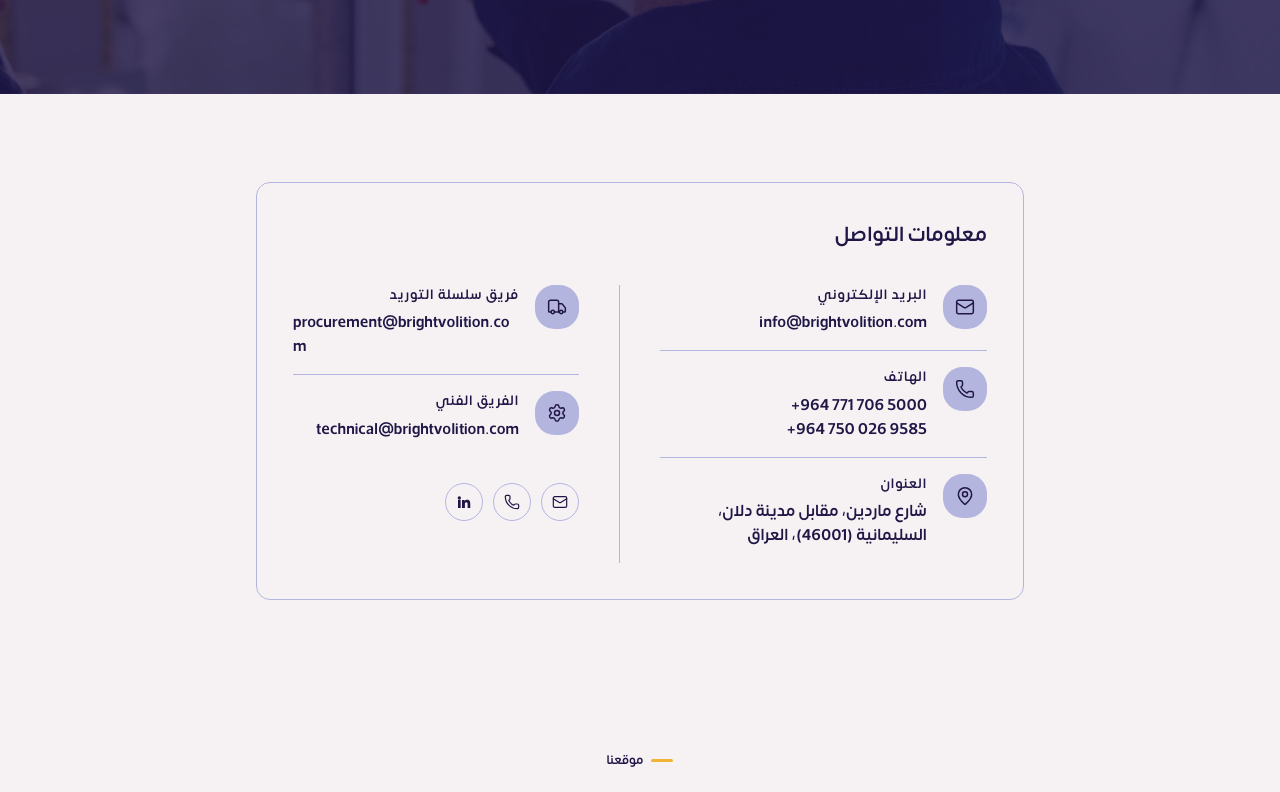
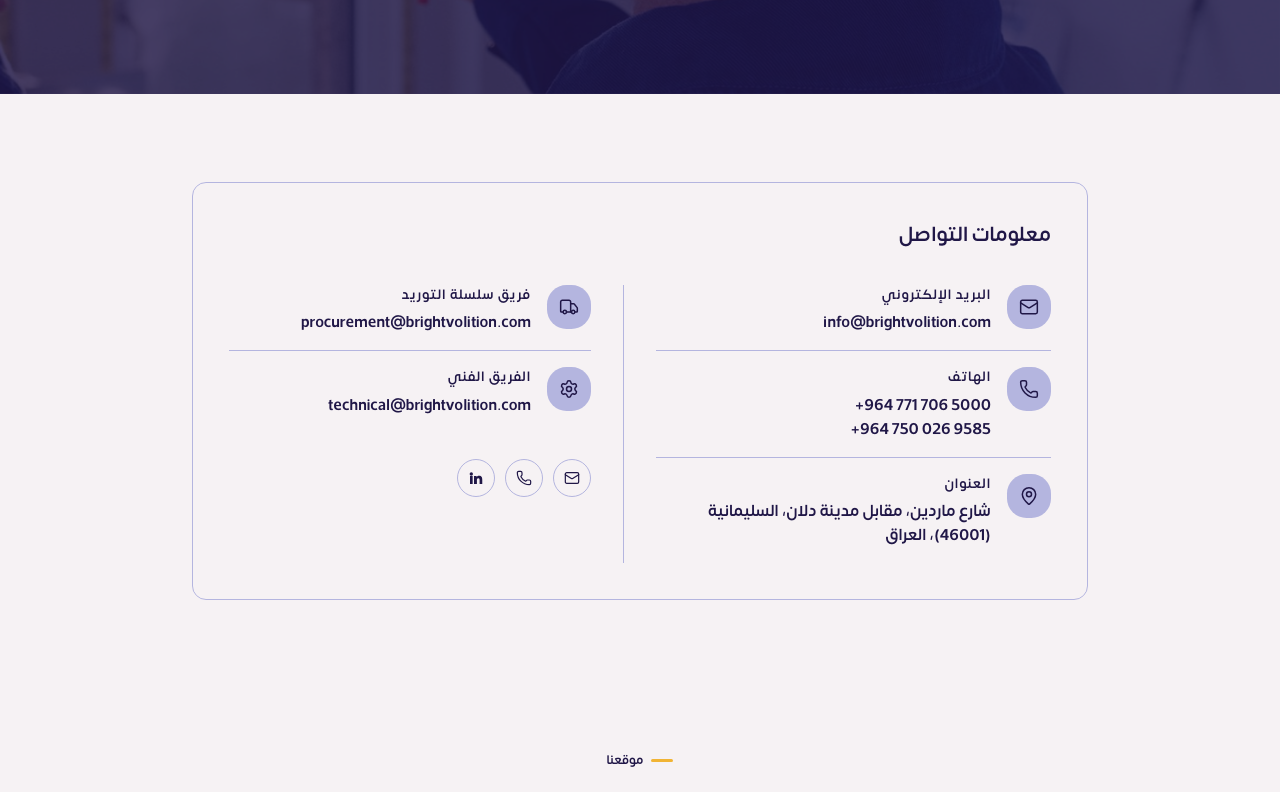
Before and after one commit to mshmsh03/brightvolition, a Next.js app: page /ar/contact/ in a window 1280 px wide. Shown: the part 498-1290 px from the top of the page. Built offline with nearby package versions, Linux system fonts and the light colour scheme.

Commit message:
Widen contact card so team emails fit on one line

```diff
--- a/app/[lang]/_content/contact.jsx
+++ b/app/[lang]/_content/contact.jsx
@@ -32,13 +32,13 @@
       />
 
       <Section>
-        <div className="mx-auto max-w-3xl">
+        <div className="mx-auto max-w-4xl">
           <Reveal as="div">
             <Card>
               <CardHeader>
                 <CardTitle>{t.contactDetails}</CardTitle>
               </CardHeader>
-              <CardContent className="grid grid-cols-1 gap-x-10 sm:grid-cols-2">
+              <CardContent className="grid grid-cols-1 gap-x-8 sm:grid-cols-2">
                 <div>
                   <ContactItem icon={MailIcon} label={t.email2}>
                     {/* .ltr-fixed keeps Latin addresses and numbers from being
@@ -63,7 +63,7 @@
                     {t.mardinStreetOppositeDilanCity}
                   </ContactItem>
                 </div>
-                <div className="mt-4 border-t border-lavender pt-4 sm:mt-0 sm:border-t-0 sm:border-s sm:ps-10 sm:pt-0">
+                <div className="mt-4 border-t border-lavender pt-4 sm:mt-0 sm:border-t-0 sm:border-s sm:ps-8 sm:pt-0">
                   <ContactItem icon={TruckIcon} label={t.supplyChainTeam}>
                     <a href="mailto:procurement@brightvolition.com" className="ltr-fixed">
                       procurement@brightvolition.com
```
